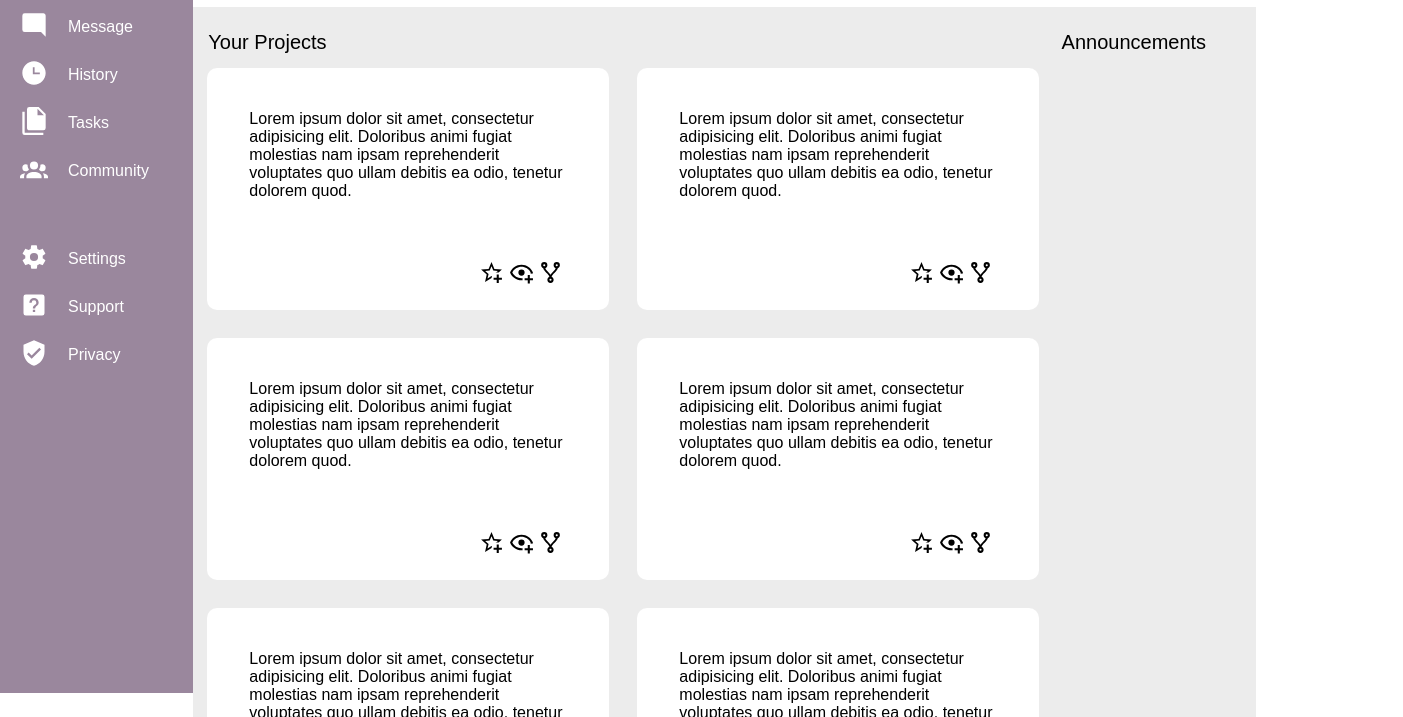
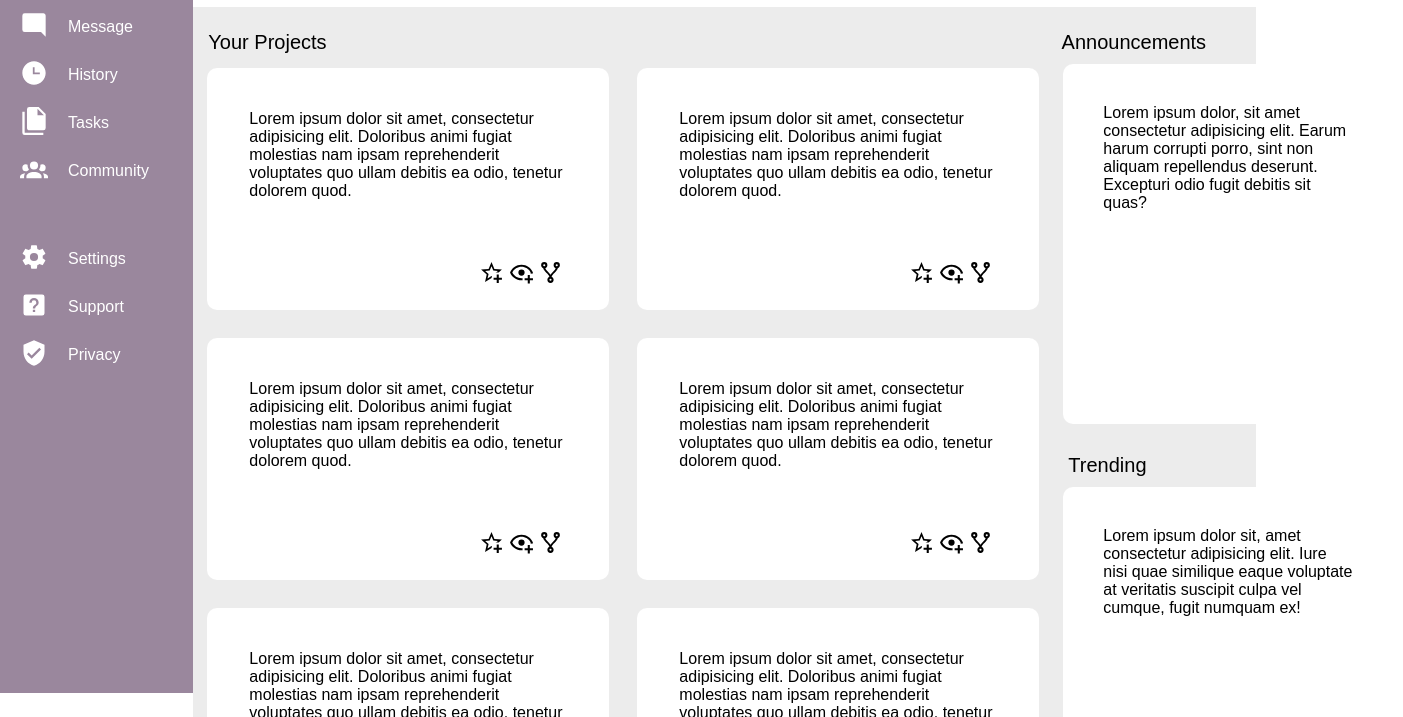
Before and after one commit to shrutiika12/Admin-dashboard, a plain HTML site: page index.html in a window 1280 px wide. Shown: the part 203-920 px from the top of the page, 1403 px wide, since content can reach past the window. Drawn offline with Linux system fonts and the light colour scheme.

Commit message:
Edit card

```diff
--- a/index.html
+++ b/index.html
@@ -147,16 +147,17 @@
                     </div>
                     <div class="">
                         <div class="announcement">
-
                             <div class="update">
-                                hello
+                                Lorem ipsum dolor, sit amet consectetur adipisicing elit. Earum harum corrupti porro,
+                                sint non aliquam repellendus deserunt. Excepturi odio fugit debitis sit quas?
                             </div>
                         </div>
                         <div class="trending">
                             <p class="head">Trending</p>
                         </div>
                         <div class="update">
-                            hello
+                            Lorem ipsum dolor sit, amet consectetur adipisicing elit. Iure nisi quae similique eaque
+                            voluptate at veritatis suscipit culpa vel cumque, fugit numquam ex!
                         </div>
 
                     </div>
--- a/style.css
+++ b/style.css
@@ -35,16 +35,10 @@
 }
 
 .container .box {
-
     padding-top: 20px;
-
 }
 
-
 /* 2nd part */
-
-
-
 input {
     height: 20px;
     width: 700px;
@@ -108,13 +102,14 @@ button {
     width: 83vw;
     background-color: #ececec;
 }
-.image{
+
+.image {
     margin-left: 230px;
     margin-top: 60px;
 }
+
 .site {
     display: flex;
-    flex-direction: column;
 }
 
 .card {
@@ -137,9 +132,10 @@ button {
 }
 
 .update {
-    height: 360px;
-    width: 300px;
+    height: 280px;
+    width: 250px;
     background-color: white;
     margin: 10px;
     border-radius: 10px;
+    padding: 40px;
 }
```
